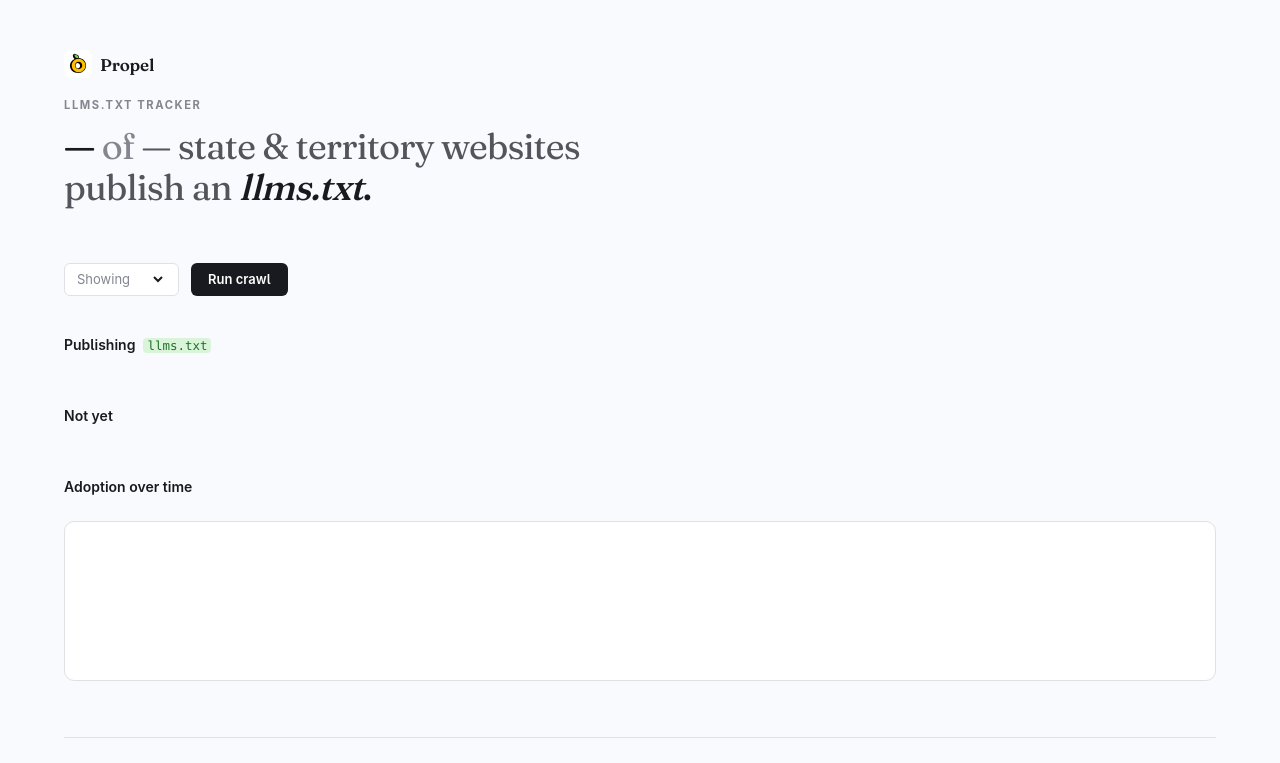
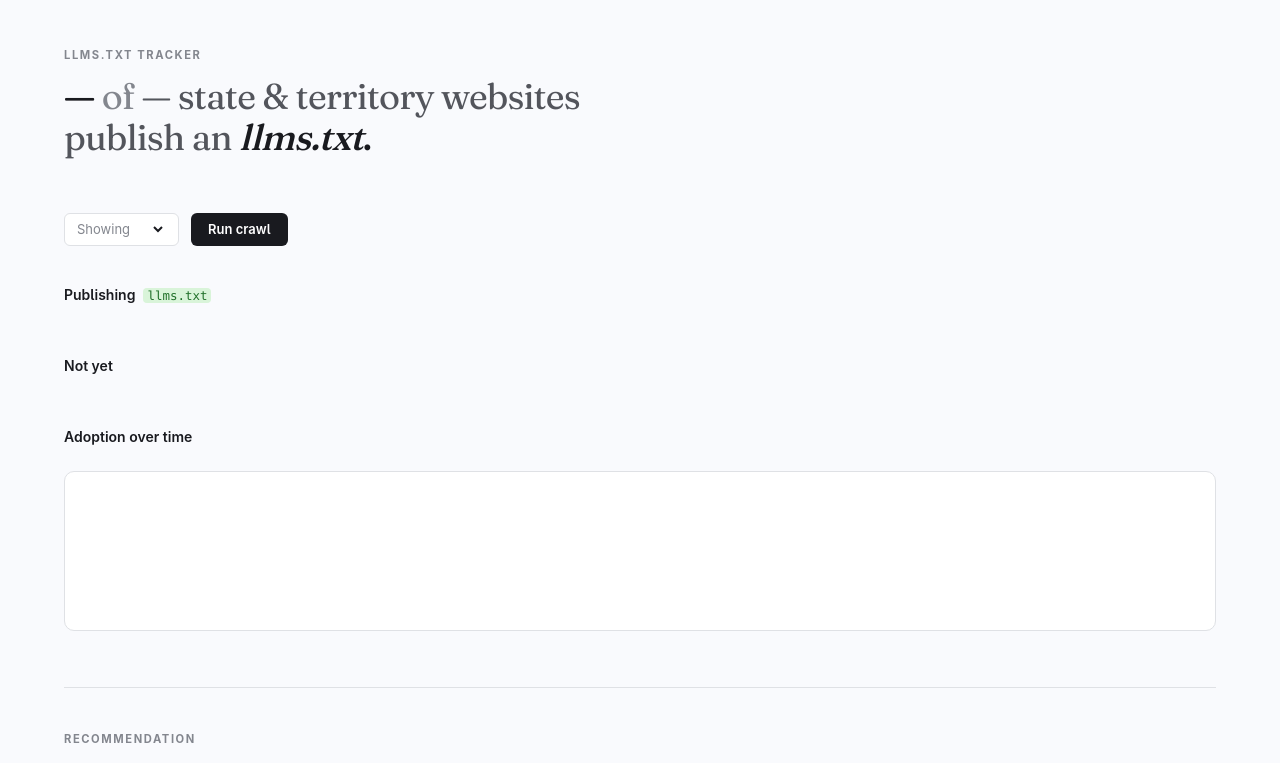
Before and after one commit to propel-ai-org/state-llm-directory, a website: page public/index.html in a window 1280 px wide. Shown: the top 763 px of the page. Drawn offline with Linux system fonts and the light colour scheme; no server answers.

Commit message:
remove propel from header

```diff
--- a/public/index.html
+++ b/public/index.html
@@ -9,15 +9,6 @@
 <body>
   <main class="app">
     <header class="masthead">
-      <a class="brand-mark" href="https://www.joinpropel.com" target="_blank" rel="noopener" aria-label="Propel">
-        <svg class="brand-logo" width="28" height="28" viewBox="0 0 36 36" fill="none" aria-hidden="true">
-          <path d="M27 0H9C4.02944 0 0 4.02944 0 9V27C0 31.9706 4.02944 36 9 36H27C31.9706 36 36 31.9706 36 27V9C36 4.02944 31.9706 0 27 0Z" fill="white"/>
-          <path d="M19.029 10.329C19.362 9.348 19.071 7.833 18.057 6.903C17.34 6.273 16.728 6.087 15.954 5.853C15.408 5.688 14.79 5.499 13.956 5.103C13.584 4.926 13.209 4.944 12.924 5.151C12.894 5.172 12.864 5.199 12.837 5.223C12.684 5.34 12.114 5.778 11.655 6.222C11.367 6.48 11.388 6.774 11.403 6.99V7.02C11.46 7.722 11.589 9.363 12.729 10.602C13.092 10.995 13.485 11.25 13.86 11.415C12.996 11.796 12.192 12.282 11.364 12.912C11.199 13.032 11.04 13.158 10.884 13.29C10.842 13.323 10.8 13.356 10.758 13.392C10.74 13.407 10.725 13.422 10.713 13.437C8.81998 15.117 7.62598 17.565 7.62598 20.286C7.62598 24.387 10.338 27.87 14.064 29.031C14.085 29.04 14.103 29.049 14.127 29.055C15.432 29.436 16.677 29.628 17.925 29.628C18.867 29.628 19.812 29.52 20.781 29.304C20.784 29.304 20.79 29.301 20.793 29.301C25.119 28.371 28.371 24.519 28.371 19.92C28.371 14.712 24.204 10.461 19.029 10.329ZM18.207 23.79C17.379 23.67 16.614 23.289 16.011 22.686C15.273 21.948 14.865 20.967 14.865 19.923C14.865 18.519 15.609 17.286 16.722 16.596C16.809 16.59 16.899 16.584 16.989 16.584C19.032 16.584 20.694 18.246 20.694 20.289C20.694 21.906 19.653 23.283 18.204 23.787L18.207 23.79Z" fill="black"/>
-          <path d="M17.5441 7.47005C16.9561 6.95405 16.4701 6.80705 15.7321 6.58205C15.1891 6.41705 14.5141 6.21305 13.6291 5.79305C13.5661 5.76305 13.5031 5.74805 13.4551 5.74805C13.4221 5.74805 13.3951 5.75405 13.3771 5.76905C13.3291 5.80505 13.2811 5.91605 13.3081 6.11105C13.4071 6.86705 13.9441 9.01205 15.2341 9.87605C16.1401 10.482 17.6281 10.434 18.1681 10.32C18.1891 10.314 18.2011 10.305 18.2071 10.296C18.7111 9.47405 18.1651 8.04005 17.5441 7.47305V7.47005Z" fill="#77CB46"/>
-          <path d="M18.7772 11.0913C13.9082 11.0913 9.94824 15.0513 9.94824 19.9203C9.94824 22.2783 10.8662 24.4953 12.5342 26.1633C14.2022 27.8313 16.4192 28.7493 18.7772 28.7493C23.6462 28.7493 27.6062 24.7893 27.6062 19.9203C27.6062 15.0513 23.6462 11.0913 18.7772 11.0913ZM22.0802 23.2263C21.1982 24.1083 20.0222 24.5943 18.7742 24.5943C17.5262 24.5943 16.3502 24.1083 15.4682 23.2263C14.5862 22.3443 14.1002 21.1683 14.1002 19.9203C14.1002 17.3433 16.1972 15.2463 18.7742 15.2463C21.3512 15.2463 23.4482 17.3433 23.4482 19.9203C23.4482 21.1683 22.9622 22.3443 22.0802 23.2263Z" fill="#FFBE00"/>
-        </svg>
-        <span class="brand-wordmark">Propel</span>
-      </a>
       <p class="kicker">llms.txt tracker</p>
       <h1 class="headline" id="headline">
         <span id="found-count">—</span><span class="headline-of"> of </span><span id="total-count">—</span>
```
